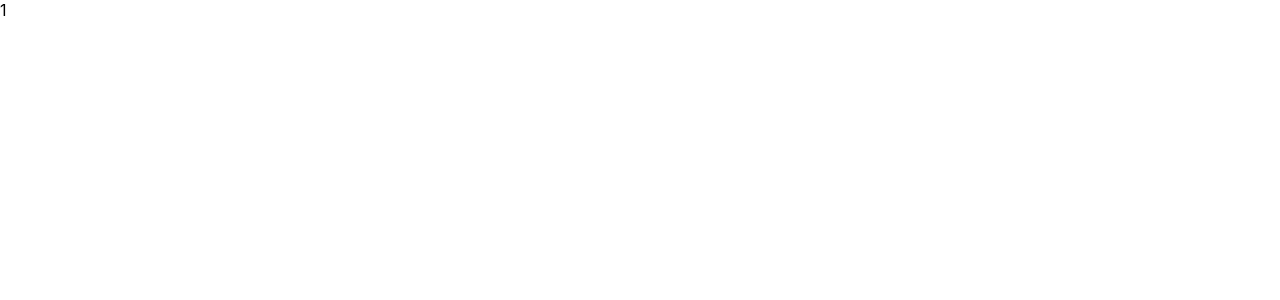
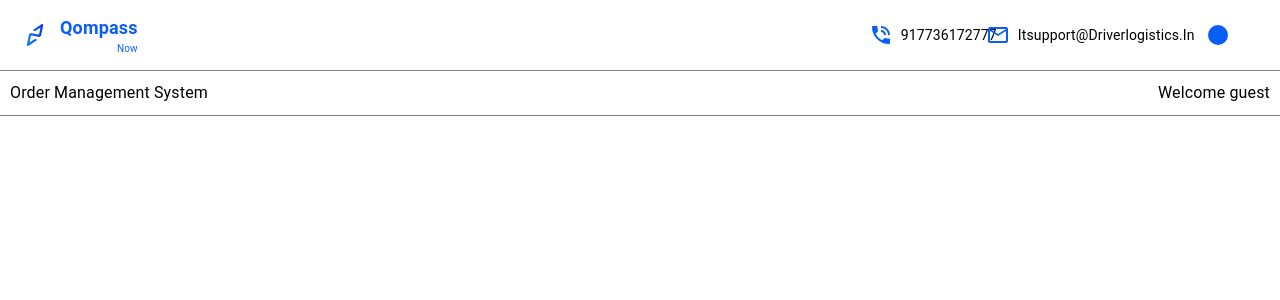
Before and after one commit to sanjaii1/driverLogi-qompassNow-app, a React (Create React App) app: page / in a window 1280 px wide. Shown: the top 300 px of the page. Built offline with nearby package versions, Linux system fonts and the light colour scheme.

Commit message:
feat: header structure complete

```diff
--- /dev/null
+++ b/src/pages/componets/header.js
@@ -0,0 +1,138 @@
+import { Grid, Typography, Box } from "@mui/material";
+import React from "react";
+import styles from "../style";
+import { useTheme } from "@mui/material/styles";
+import Logo from "../../assets/icons/logo.png"
+import IconButton from "@mui/material/IconButton";
+import PhoneInTalkIcon from "@mui/icons-material/PhoneInTalk";
+import MailOutlineIcon from "@mui/icons-material/MailOutline";
+import Brightness1Icon from "@mui/icons-material/Brightness1";
+
+export default function Header() {
+  const theme = useTheme();
+  const style = styles(theme);
+
+  return (
+    <>
+      <Grid container sx={{ ...style.mainHeadGrid, justifyContent: "center" }}>
+        <Grid
+          item
+          xs={12}
+          sm={12}
+          md={12}
+          lg={8}
+          xl={8}
+          sx={{
+            display: "flex",
+            alignItems: "center",
+            justifyContent: "start",
+          }}
+        >
+          <Box display="flex" alignItems="center">
+            <img
+              alt="logo"
+              src={Logo}
+              style={{ height: "50px", width: "50px", padding: "0px" }}
+            />
+            <Box display="flex" flexDirection="column">
+              {" "}
+              {/* Add margin for spacing */}
+              <Typography
+                sx={{ fontSize: "18px", fontWeight: 600, color: "#095EF8" }}
+              >
+                Qompass
+              </Typography>
+              <Typography
+                sx={{ fontSize: "10px", textAlign: "right", color: "#095EF8" }}
+              >
+                Now
+              </Typography>
+            </Box>
+          </Box>
+        </Grid>
+        <Grid
+          item
+          xs={12}
+          sm={12}
+          md={12}
+          lg={1.5}
+          xl={1.5}
+          sx={{
+            display: "flex",
+            alignItems: "center",
+            justifyContent: "center",
+          }}
+        >
+          <Box sx={{ display: "flex", alignItems: "center" }}>
+            <IconButton>
+              <PhoneInTalkIcon sx={{ color: "#095EF8" }} />
+            </IconButton>
+            <Typography sx={{ fontSize: "14px" }}>917736172777</Typography>
+          </Box>
+        </Grid>
+        <Grid
+          item
+          xs={12}
+          sm={12}
+          md={12}
+          lg={1.5}
+          xl={1.5}
+          sx={{
+            display: "flex",
+            alignItems: "center",
+            justifyContent: "center",
+          }}
+        >
+          <Box sx={{ display: "flex", alignItems: "center" }}>
+            <IconButton>
+              <MailOutlineIcon sx={{ color: "#095EF8" }} />
+            </IconButton>
+            <Typography sx={{ fontSize: "14px" }}>
+              Itsupport@Driverlogistics.In
+            </Typography>
+          </Box>
+        </Grid>
+        <Grid
+          item
+          xs={12}
+          sm={12}
+          md={12}
+          lg={1}
+          xl={1}
+          sx={{
+            display: "flex",
+            alignItems: "center",
+            justifyContent: "center",
+          }}
+        >
+          <IconButton>
+            <Brightness1Icon sx={{ color: "#095EF8" }} />
+          </IconButton>
+        </Grid>
+      </Grid>
+      <Grid
+        container
+        sx={{
+          ...style.mainHeadGrid,
+          justifyContent: "space-between",
+          alignItems: "center",
+        }}
+      >
+        <Grid item xs={6} sm={6} md={6} lg={6} xl={6}>
+          <Typography>Order Management System</Typography>
+        </Grid>
+        <Grid
+          item
+          xs={6}
+          sm={6}
+          md={6}
+          lg={6}
+          xl={6}
+          sx={{ textAlign: "right" }}
+        >
+          <Typography>Welcome guest</Typography>
+        </Grid>
+      </Grid>
+    </>
+  );
+}
--- a/src/pages/header.js
+++ /dev/null
@@ -1,12 +0,0 @@
-import { Grid } from "@mui/material";
-import React from "react";
-
-export default function Header() {
-  return (
-    <Grid container>
-      <Grid item xs={12} sm={12} md={12} lg={12} xl={12}>
-        1
-      </Grid>
-    </Grid>
-  );
-}
--- a/src/pages/index.js
+++ b/src/pages/index.js
@@ -1,11 +1,12 @@
 import { Box } from "@mui/material";
 import React from "react";
-import Header from "./header";
+import Header from "./componets/header";
 // import Button from '../components/Button';
 
 const Home = () => (
   <Box>
     <Header />
+
   </Box>
 );
 
--- a/src/pages/style.js
+++ b/src/pages/style.js
@@ -0,0 +1,10 @@
+const style = (theme) => ({
+  mainHeadGrid: {
+    "&.MuiGrid-root": {
+      background: "white",
+     borderBottom:'1px solid grey',
+     padding:"10px"
+    },
+  },
+});
+export default style;
```
Also changed, not shown: src/assets/icons/logo.png (added), src/pages/componets/mainLayout.js (added).
